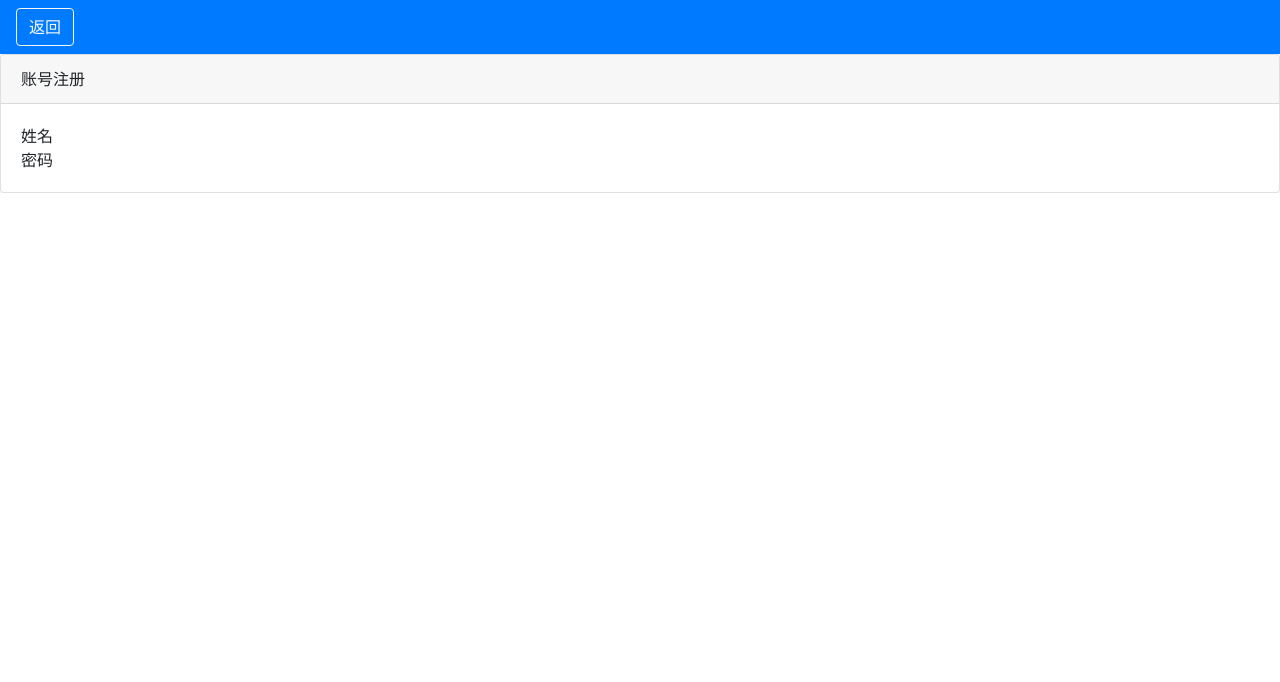
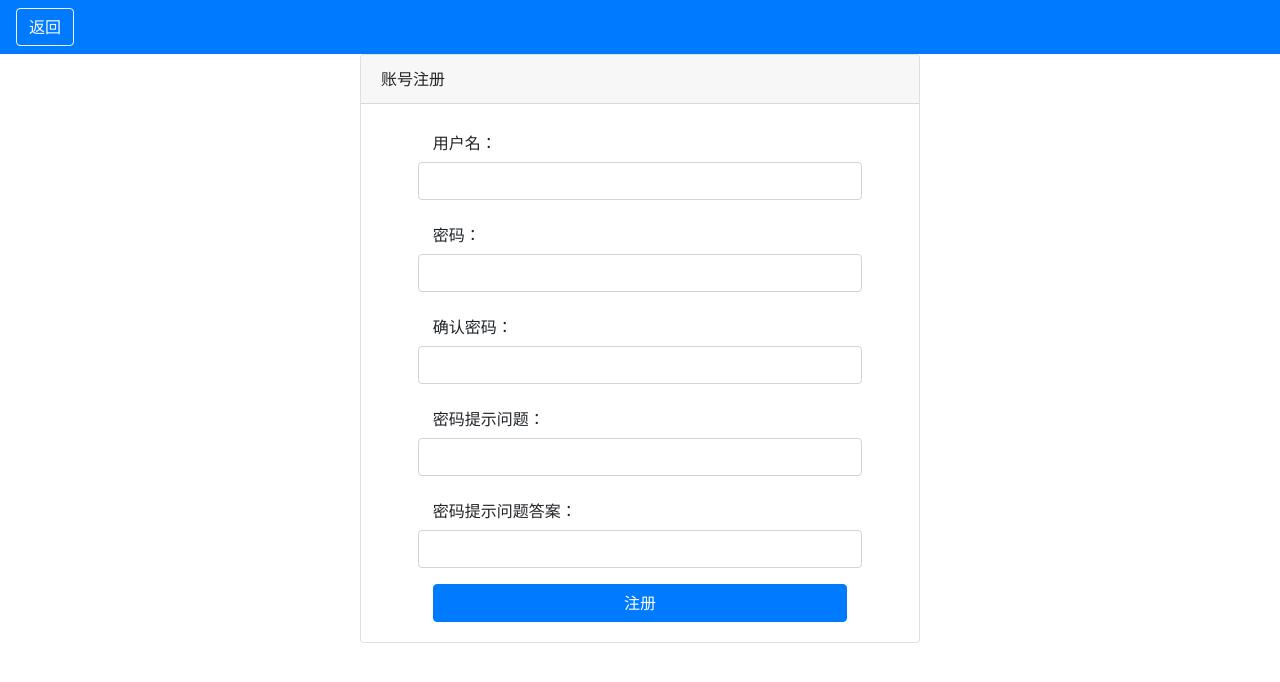
Before and after one commit to josephyoung/work-diary-app, a React (Create React App) app: page /signup in a window 1280 px wide. Shown: the top 682 px of the page. Built offline with nearby package versions, Linux system fonts and the light colour scheme.

Commit message:
实现登录和注册的用户名重复，用户名密码错误的判断

```diff
--- a/package.json
+++ b/package.json
@@ -1,5 +1,5 @@
 {
-  "name": "my-react-app",
+  "name": "Work Diaries",
   "version": "1.0.0",
   "private": true,
   "dependencies": {
@@ -21,7 +21,7 @@
     "react-scripts": "2.1.5"
   },
   "scripts": {
-    "start": "react-scripts start",
+    "start": "set PORT=80 && react-scripts start",
     "build": "react-scripts build",
     "test": "react-scripts test",
     "eject": "react-scripts eject"
--- a/src/RestorePassword.js
+++ b/src/RestorePassword.js
@@ -1,8 +1,32 @@
-import React from 'react';
-import { Navbar, Card } from 'react-bootstrap';
+import React, { useState } from 'react';
+import { Navbar, Card, Form, InputGroup, Alert, Row, Button } from 'react-bootstrap';
 import { Link } from 'react-router-dom';
 
-const RestorePassword = (props) => {
+const RestorePassword = () => {
+  const [username, setUsername] = useState('');
+  const [question, setQuestion] = useState('');
+  const [answer, setAnswer] = useState('');
+  const [userNoExist, setUserNoExist] = useState(false);
+  const [success, setSuccess] = useState(false);
+
+  const handleChange = (e) => {
+    const { target: { name, value}} = e;
+    switch(name) {
+      case 'username':
+        setUsername(value);
+        break;
+      case 'question':
+        setQuestion(value);
+        break;
+      case 'answer':
+        setAnswer(value);
+        break;
+      default:
+    }
+  }
+
+  function handleSubmit() {}
+
   return (
     <div>
       <Navbar
@@ -12,14 +36,93 @@ const RestorePassword = (props) => {
           返回
         </Link>
       </Navbar>
-      <Card>
-        <Card.Header>恢复密码</Card.Header>
-        <Card.Body>
-          <Card.Text>
-            姓名
-            <br/>
-            密码提示问题
+      <Card style={{maxWidth: '35em', margin: 'auto'}}>
+        <Card.Header>忘记密码</Card.Header>
+        <Card.Body className={success ? 'd-none' : 'd-block'}>
+          <Form
+            style={{ width: '80%', margin: 'auto' }}
+            onSubmit={handleSubmit}
+          >
+            <Form.Group
+              as={Row}
+              controlId="form-control-plaintext"
+            >
+              <Form.Label column>
+                输入您的用户名：
+              </Form.Label>
+              <InputGroup>
+                <Form.Control
+                  type='text'
+                  required
+                  name='username'
+                  value={username}
+                  onChange={handleChange}
+                />
+              </InputGroup>
+            </Form.Group>
+            <Alert
+              variant='danger'
+              show={userNoExist}
+              onClose
+            >
+            用户名不存在
+            </Alert>
+            <Form.Group
+              as={Row}
+              controlId="form-control-plaintext"
+            >
+              <Form.Label column>
+                输入您当时记录的提示问题：
+              </Form.Label>
+              <InputGroup>
+                <Form.Control
+                  type='text'
+                  name='question'
+                  value={question}
+                  onChange={handleChange}
+                  required
+                />
+              </InputGroup>
+            </Form.Group>
+            <Form.Group
+              as={Row}
+              controlId="form-control-plaintext"
+            >
+              <Form.Label column>
+                输入您的答案：
+              </Form.Label>
+              <InputGroup>
+                <Form.Control
+                  type='text'
+                  name='answer'
+                  value={answer}
+                  onChange={handleChange}
+                  required
+                />
+              </InputGroup>
+            </Form.Group>
+            <Button
+              variant='primary'
+              type='submit'
+              style={{width: '100%'}}
+            >
+              恢复密码
+            </Button>
+          </Form>
+        </Card.Body>
+        <Card.Body className={success ? 'd-block' : 'd-none'}>
+          <Card.Text className='alignText-center'>
+            恭喜,
+            {username}
+            注册成功！
           </Card.Text>
+          <Link
+            className='btn btn-primary'
+            style={{width: '100%'}}
+            to='/'
+          >
+            返回登录
+          </Link>
         </Card.Body>
       </Card>
     </div>
--- a/src/sign_up.js
+++ b/src/sign_up.js
@@ -1,29 +1,215 @@
-import React from 'react';
-import { Navbar, Card } from 'react-bootstrap';
+/* eslint-disable no-console */
+import React, { useState } from 'react';
+import { Alert, Navbar, Card, InputGroup, Form, Row, Button } from 'react-bootstrap';
 import { Link } from 'react-router-dom';
+import axios from 'axios';
 
-const SignUp = (props) => {
+const SignUp = () => {
+  const [username, setUsername] = useState('');
+  const [password, setPassword] = useState('');
+  const [repeatPassword, setRepeatPassword] = useState('');
+  const [question, setQuestion] = useState('');
+  const [answer, setAnswer] = useState('');
+  const [pwCheckFail, setPwCheckFail] = useState(false);
+  const [userExisted, setUserExisted] = useState(false);
+  const [success, setSuccess] = useState(false);
+
+  async function handleSubmit(e) {
+    e.preventDefault();
+    if(password === repeatPassword) {
+      await axios.post('/users/register', { username, password })
+        .then(() => setSuccess(true))
+        .catch(err => {
+          if(err.response.status === 400) {
+            setUserExisted(true);
+          } else {
+            alert(err.message);
+          }
+        });
+    } else {
+      setPwCheckFail(true);
+    }
+  }
+
+  const handleChange = (e) => {
+    const { target: { name, value}} = e;
+    switch(name) {
+      case 'username':
+        setUsername(value);
+        if(userExisted) {
+          setUserExisted(false);
+        }
+        break;
+      case 'password':
+        setPassword(value);
+        if(pwCheckFail) {
+        setPwCheckFail(false);
+        }
+        break;
+      case 'repeatPassword':
+        setRepeatPassword(value);
+        if(pwCheckFail) {
+        setPwCheckFail(false);
+        }
+        break;
+      case 'question':
+        setQuestion(value);
+        break;
+      case 'answer':
+        setAnswer(value);
+        break;
+      default:
+    }
+  }
+
   return (
     <div>
       <Navbar
         className='bg-primary justify-content-between'
       >
-        <Link className='btn btn-outline-light' to='/'>
+        <Link
+          className='btn btn-outline-light'
+          to='/'
+        >
           返回
         </Link>
       </Navbar>
-      <Card>
+      <Card style={{maxWidth: '35em', margin: 'auto'}}>
         <Card.Header>账号注册</Card.Header>
-        <Card.Body>
-          <Card.Text>
-            姓名
-            <br/>
-            密码
+        <Card.Body className={success ? 'd-none' : 'd-block'}>
+          <Form
+            style={{ width: '80%', margin: 'auto' }}
+            onSubmit={handleSubmit}
+          >
+            <Form.Group
+              as={Row}
+              controlId="form-control-plaintext"
+            >
+              <Form.Label column>
+                用户名：
+              </Form.Label>
+              <InputGroup>
+                <Form.Control
+                  type='text'
+                  required
+                  name='username'
+                  value={username}
+                  onChange={handleChange}
+                />
+              </InputGroup>
+            </Form.Group>
+            <Alert
+              variant='danger'
+              show={userExisted}
+              onClose
+            >
+              用户
+              {username}
+              已存在
+            </Alert>
+            <Form.Group
+              as={Row}
+              controlId="form-control-plaintext"
+            >
+              <Form.Label column>
+                密码：
+              </Form.Label>
+              <InputGroup>
+                <Form.Control
+                  type='password'
+                  name='password'
+                  value={password}
+                  onChange={handleChange}
+                  required
+                />
+              </InputGroup>
+            </Form.Group>
+            <Form.Group
+              as={Row}
+              controlId="form-control-plaintext"
+            >
+              <Form.Label column>
+                确认密码：
+              </Form.Label>
+              <InputGroup>
+                <Form.Control
+                  type='password'
+                  name='repeatPassword'
+                  value={repeatPassword}
+                  onChange={handleChange}
+                  required
+                />
+              </InputGroup>
+            </Form.Group>
+            <Alert
+              variant='danger'
+              show={pwCheckFail}
+              onClose
+            >
+            两次密码输入不一致
+            </Alert>
+            <Form.Group
+              as={Row}
+              controlId="form-control-plaintext"
+            >
+              <Form.Label column>
+                密码提示问题：
+              </Form.Label>
+              <InputGroup>
+                <Form.Control
+                  type='text'
+                  name='question'
+                  value={question}
+                  onChange={handleChange}
+                  required
+                />
+              </InputGroup>
+            </Form.Group>
+            <Form.Group
+              as={Row}
+              controlId="form-control-plaintext"
+            >
+              <Form.Label column>
+                密码提示问题答案：
+              </Form.Label>
+              <InputGroup>
+                <Form.Control
+                  type='text'
+                  name='answer'
+                  value={answer}
+                  onChange={handleChange}
+                  required
+                />
+              </InputGroup>
+            </Form.Group>
+            <Button
+              variant='primary'
+              type='submit'
+              style={{width: '100%'}}
+            >
+              注册
+            </Button>
+          </Form>
+        </Card.Body>
+        <Card.Body className={success ? 'd-block' : 'd-none'}>
+          <Card.Text className='alignText-center'>
+            恭喜,
+            {username}
+            注册成功！
           </Card.Text>
+          <Link
+            className='btn btn-primary'
+            style={{width: '100%'}}
+            to='/'
+          >
+            返回登录
+          </Link>
         </Card.Body>
       </Card>
     </div>
   );
 }
 
+
+
 export default SignUp;
```
Also changed, not shown: src/App.js (+25 -24 lines).
